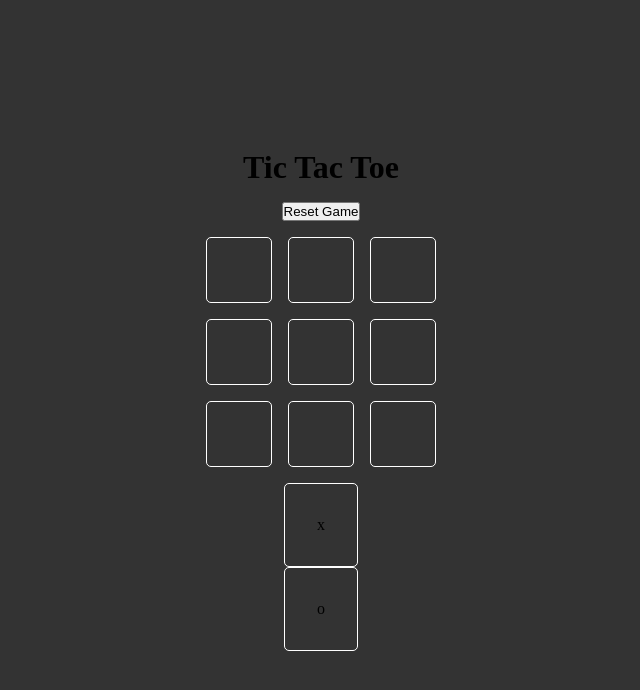
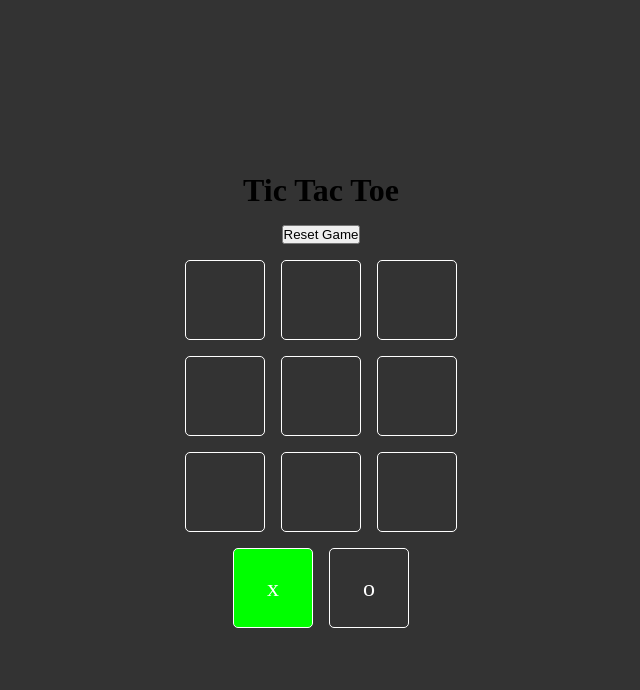
Before and after one commit to JefersonLC/react_tic-tac-toe, a React (Vite) app: page / in a window 1280 px wide. Shown: the top 690 px of the page, without its empty margins (319-959 px from the left). Built offline with nearby package versions, Linux system fonts and the light colour scheme.

Commit message:
modified App.css

```diff
--- a/src/styles/App.css
+++ b/src/styles/App.css
@@ -11,10 +11,10 @@
   flex-direction: column;
   justify-content: center;
   align-items: center;
-  gap: 1rem
+  gap: 1rem;
 }
 
-.board{
+.board {
   display: grid;
   grid-template-columns: repeat(3, 1fr);
   gap: 1rem;
@@ -22,6 +22,21 @@
 
 .square {
   border-radius: 5px;
-  padding: 2rem;
+  width: 5rem;
+  height: 5rem;
   border: 1px solid #fff;
+  display: flex;
+  align-items: center;
+  justify-content: center;
+  font-size: 1.5rem;
+  color: #fff;
 }
+
+.turn {
+  display: flex;
+  gap: 1rem;
+}
+
+.selected {
+  background-color: #0f0;
+}
```
